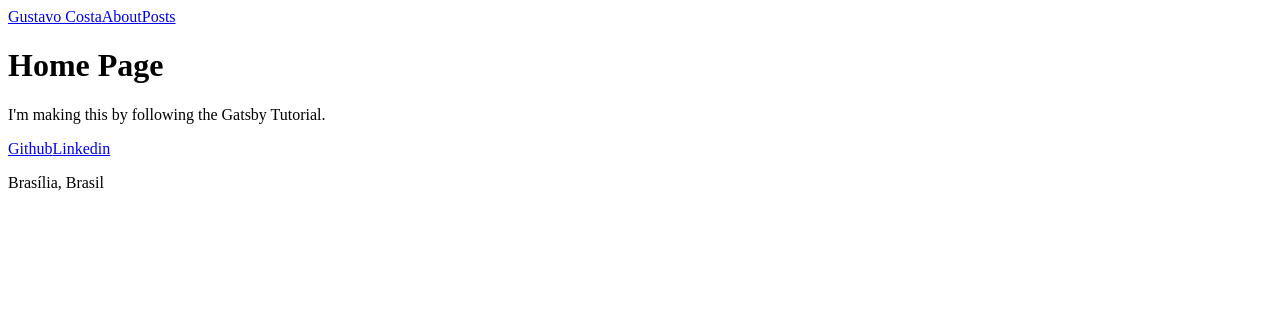
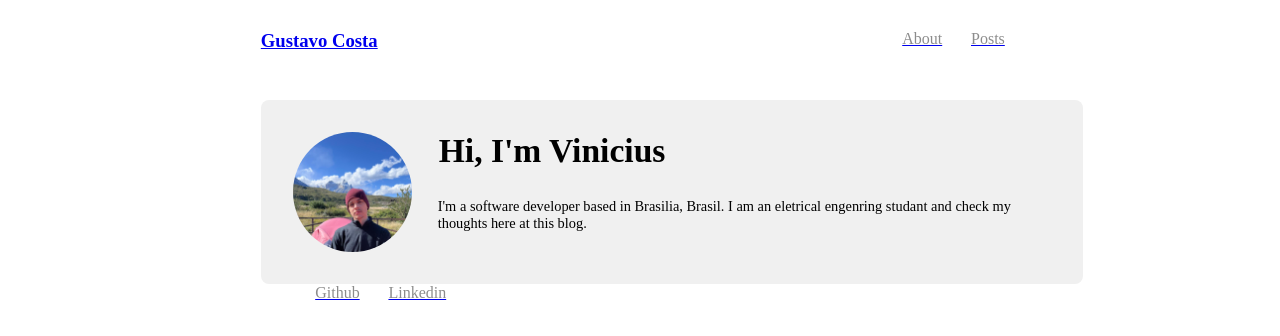
Before and after one commit to silvagustavocosta/gcsilva, a Gatsby site: page / in a window 1280 px wide. Built offline with nearby package versions, Linux system fonts and the light colour scheme; Gatsby itself is replaced by a stand-in of ours.

Commit message:
Adicionando wrapper da página de índice do site, adicionei cover.js, modifiquei o índice e adicionei styles em styles.js

```diff
--- /dev/null
+++ b/src/components/cover.js
@@ -0,0 +1,19 @@
+// Cover for the main index page
+
+import React from 'react';
+
+import {
+    Wrapper,
+    Avatar
+} from '/home/gustavo/Blog/gcsilva/src/styles/styles';
+
+export default ({ children }) => (
+    <div>
+        <Wrapper>
+            <Avatar />
+            <div style={{ width: '85%' }}>
+                {children}
+            </div>
+        </Wrapper>
+    </div>
+)
--- a/src/components/layout.js
+++ b/src/components/layout.js
@@ -1,41 +1,58 @@
 import * as React from 'react'
 import { Link } from 'gatsby'
 
+import {
+    BaseLayout,
+    NavContainer,
+    Navbar,
+    TitleBar,
+    LinkList,
+    Item,
+} from "/home/gustavo/Blog/gcsilva/src/styles/styles"
+
 const Layout = ({ pageTitle, children }) => {
     return (
+        <BaseLayout>
             <div>
-            <nav>
+                <NavContainer>
+                    <Navbar>
+                        <TitleBar>
                             <Link to="/">
                                 Gustavo Costa
                             </Link>
+                        </TitleBar>
+
+                        <LinkList>
                             <Link to="/about">
-                    About
+                                <Item>About</Item>
                             </Link>
+
                             <Link to="/posts">
-                    Posts
+                                <Item>Posts</Item>
                             </Link>
-            </nav>
+                        </LinkList>
+                    </Navbar>
+                </NavContainer>
+
                 <main>
                     <h1>{pageTitle}</h1>
                     {children}
 
                     <div>
                         <footer>
+                            <LinkList>
                                 <a href="https://tinyletter.com/viniciuscosta">
-                            Github
+                                    <Item>Github</Item>
                                 </a>
                                 <a href="https://tinyletter.com/viniciuscosta">
-                            Linkedin
+                                    <Item>Linkedin</Item>
                                 </a>
-                        <p>
-                            Brasília, Brasil
-                        </p>
+                            </LinkList>
                         </footer>
                     </div>
                 </main>
             </div>
-
-
+        </BaseLayout>
     )
 }
 
--- a/src/pages/index.js
+++ b/src/pages/index.js
@@ -1,14 +1,30 @@
 import * as React from 'react'
+import { Helmet } from "react-helmet"
+
 import Layout from '../components/layout'
+import Wrapper from "../components/cover"
 
-const IndexPage = () => {
+import {
+  About,
+  Title,
+} from "/home/gustavo/Blog/gcsilva/src/styles/styles"
+
+export default ({ data }) => {
   return (
-    <Layout pageTitle="Home Page">
-      <p>I'm making this by following the Gatsby Tutorial.</p>
+    <Layout>
+      <Helmet>
+        <meta charSet="utf-8" />
+        <title>Vinicius Costa</title>
+        <link rel="canonical" href="https://vcsilva.com/" />
+      </Helmet>
+      <Wrapper>
+        <Title>Hi, I'm Vinicius</Title>
+        <About>
+          I'm a software developer based in Brasilia, Brasil. I am an eletrical engenring studant
+          and check my thoughts here at this blog.
+        </About>
+      </Wrapper>
+
     </Layout>
   )
 }
-
-export const Head = () => <title>Home Page</title>
-
-export default IndexPage
--- /dev/null
+++ b/src/styles/styles.js
@@ -0,0 +1,153 @@
+// keeping specific stylings in here
+import styled from "styled-components"
+import myAvatar from "/home/gustavo/Blog/gcsilva/src/assets/avatar.jpeg"
+
+// Layout
+export const BaseLayout = styled.div`
+  display: flex;
+  min-height: 100vh;
+  flex-direction: column;
+  justify-content: space-between;
+  align-items: left;
+  flex-direction: column;
+  width: 35%;
+  margin: 0 auto;
+
+  @media (max-width: 1500px) {
+    width: 60%;
+  }
+
+  @media (max-width: 850px) {
+    width: 90%;
+  }
+
+  @media (max-width: 450px) {
+    width: 95%;
+  }
+`
+
+
+// Container que contêm a barra de navegação
+export const NavContainer = styled.nav`
+  display: block;
+  padding-top: 1rem;
+  width: 100%;
+
+  @media (max-width: 950px) {
+    margin-bottom: 1em;
+  }
+
+  @media (max-width: 450px) {
+    padding-top: 0.4rem;
+  }
+`
+
+// Barra de Navegação
+export const Navbar = styled.nav`
+  padding-top: 0.5rem;
+  height: 3rem;
+  padding-top: 0.4rem;
+  display: flex;
+  flex-direction: row;
+  justify-content: space-between;
+`
+
+// Título do Site
+export const TitleBar = styled.h3`
+  cursor: pointer;
+  color: #333;
+  margin: 0;
+  &:hover {
+    color: #111;
+  }
+
+  @media (max-width: 800px) {
+    font-size: 1em;
+  }
+`
+
+// Lista de Links da Barra de Navegação
+export const LinkList = styled.ul`
+  list-style-type: none;
+  display: flex;
+  margin-top: 0px;
+  flex-direction: row;
+
+  @media (max-width: 450px) {
+    justify-content: left;
+  }
+`
+
+// Palavras únicas que possuem links
+export const Item = styled.li`
+  padding: 0 0.9rem;
+  cursor: pointer;
+  color: rgba(0, 0, 0, 0.45);
+  &:hover {
+    color: #111;
+  }
+
+  @media (max-width: 450px) {
+    padding: 0 0.4rem;
+  }
+
+  @media (max-width: 350px) {
+    padding: 0 0.2rem;
+  }
+`
+
+// conver on index page
+export const Wrapper = styled.section`
+  display: flex;
+  padding: 2em;
+  background: #f0f0f0;
+  border-radius: 0.5em;
+  margin-top: 1em;
+  justify-content: center;
+  width: 100%;
+  @media (max-width: 1085px) {
+    flex-direction: column;
+    align-items: center;
+    width: auto;
+  }
+
+  @media (max-width: 950px) {
+    flex-direction: column;
+    align-items: center;
+    width: 100%;
+    padding: 0.5em;
+  }
+
+  @media (max-width: 500px) {
+  }
+`
+
+// avatar image
+export const Avatar = styled.div`
+  background-image: url(${myAvatar});
+  height: 120px;
+  width: 120px;
+  background-repeat: no-repeat;
+  background-position: top center;
+  background-size: cover;
+  border-radius: 50%;
+`
+
+// About on wrapper
+export const About = styled.div`
+  font-size: 0.9em;
+  margin-left: 1.8em;
+`
+
+// Title on wrapper
+export const Title = styled.h1`
+  font-size: 2.1em;
+  text-align: left;
+  margin-top: 0;
+  margin-left: 0.8em;
+
+  @media (max-width: 950px) {
+    margin: 0.2em;
+    text-align: center;
+  }
+`
```
Also changed, not shown: src/assets/avatar.jpeg (added). Lines whose indentation alone changed are shown as unchanged.
